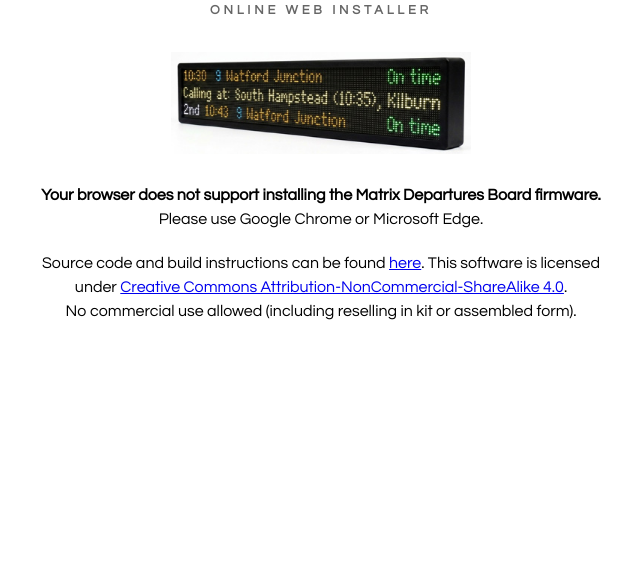
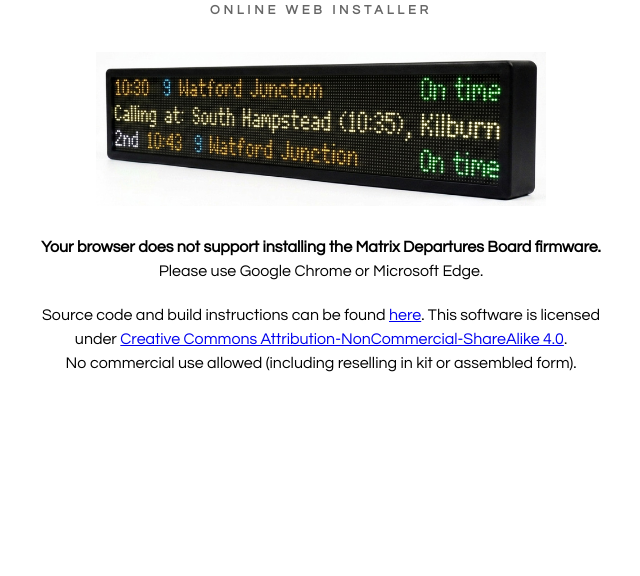
Before and after one commit to matrix-departures-board/matrix-departures-board.github.io, a plain HTML site: page index.html in a window 1280 px wide. Shown: the part 125-701 px from the top of the page, without its empty margins (319-959 px from the left). Drawn offline with Linux system fonts and the light colour scheme.

Commit message:
Add files via upload

```diff
--- a/index.html
+++ b/index.html
@@ -70,7 +70,7 @@
         <div class="container">
             <img src="img/dblogo.svg" style="max-width: 450px; margin-top: 5%;" alt="Departures Board" />
             <div class="subtitle">ONLINE WEB INSTALLER</div>
-            <img src="img/matrixdeparturesboard.jpg" style="max-width: 300px; margin-bottom: 10px;" alt="Departures Board Device">
+            <img src="img/matrixdeparturesboard2.jpg" style="max-width: 450px; margin-bottom: 10px;" alt="Departures Board Device">
             <p></p>
             <esp-web-install-button manifest="./manifest.json">
                 <span slot="unsupported" style="line-height: 1.5rem;"><b>Your browser does not support installing the Matrix Departures Board firmware.</b><br>Please use Google Chrome or Microsoft Edge.</span>
```
